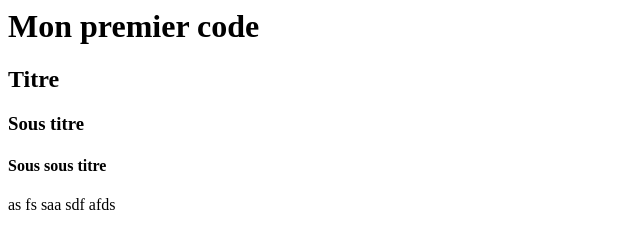
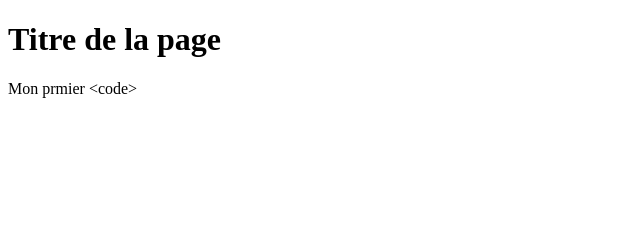
Before and after one commit to AlexandrePoete/Mon-premier-code, a plain HTML site: page index.html in a window 1280 px wide. Shown: the whole page, without its empty margins (0-640 px from the left). Drawn offline with Linux system fonts and the light colour scheme.

Commit message:
change titre

```diff
--- a/index.html
+++ b/index.html
@@ -1,5 +1,26 @@
-<h1> Mon premier code </h1>
-<h2> Titre </h2>
-<h3> Sous titre </3>
-<h4> Sous sous titre </h4>
-<p>as fs saa sdf afds</p>
+<!DOCTYPE html>
+<html lang="fr"> <!-- précise la langue du contenu de la page -->
+<head>
+    <!-- Jeu de caractères utilisé pour l'encodage du fichier HTML -->
+    <meta charset="UTF-8">
+
+    <!-- Très important !!! Bloque le zoom automatique sur smartphones -->
+    <meta name="viewport" content="width=device-width, initial-scale=1.0">
+
+    <!-- Titre de la page -->
+    <title>Alexandre Poète | Mon 1er code</title>
+
+    <!-- Auteur -->
+    <meta name="author" content="Laure Dinateur">
+
+    <!-- Favicons : icône de la page dans plusieurs tailles et formats -->
+    <link rel="apple-touch-icon" sizes="180x180" href="./apple-touch-icon.png">
+    <link rel="icon" type="image/png" sizes="32x32" href="./favicon-32x32.png">
+    <link rel="icon" type="image/png" sizes="16x16" href="./favicon-16x16.png">
+    <link rel="manifest" href="./site.webmanifest">
+</head>
+<body>
+<h1>Titre de la page</h1>
+<p>Mon prmier &lt;code&gt;</p>
+</body>
+</html>
```
